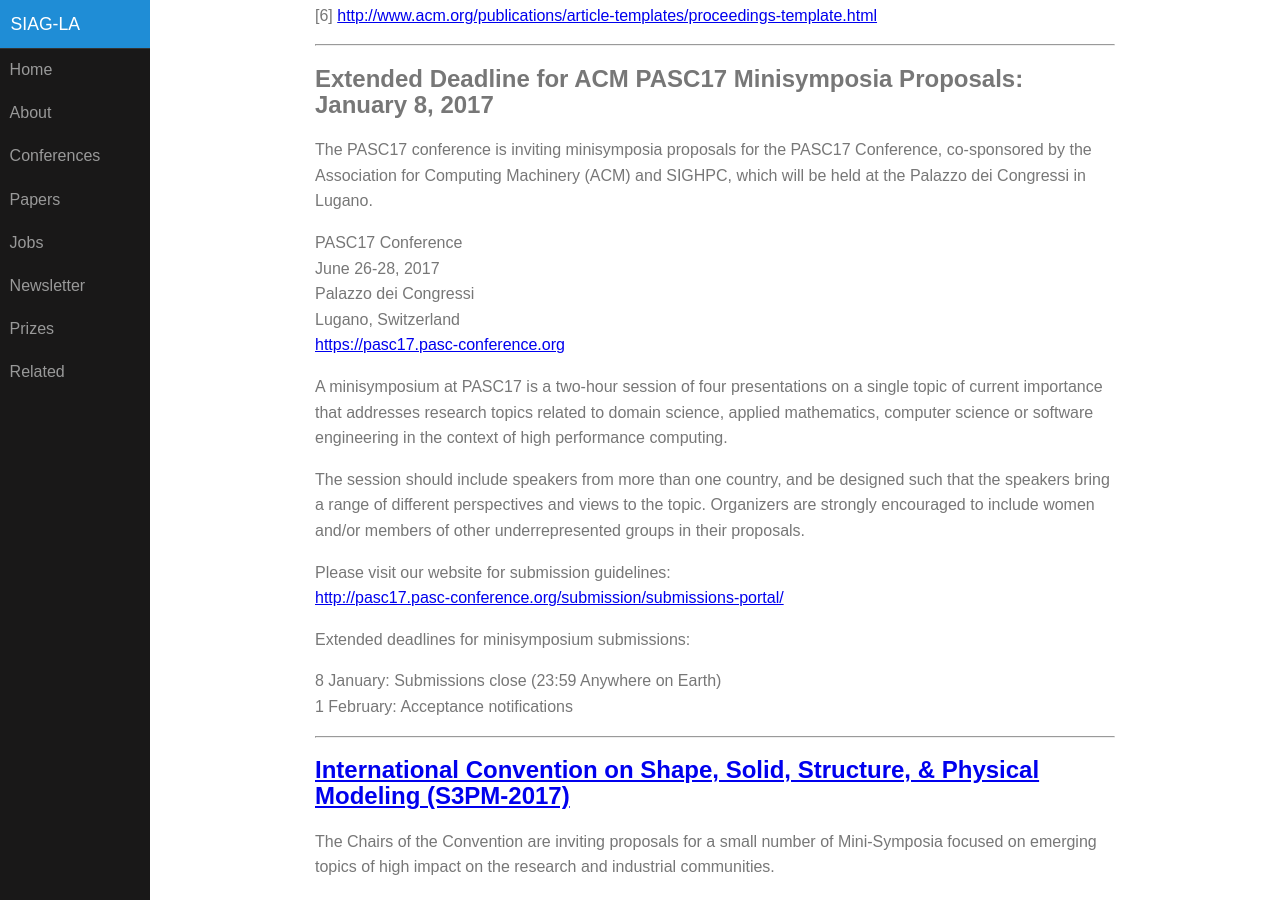
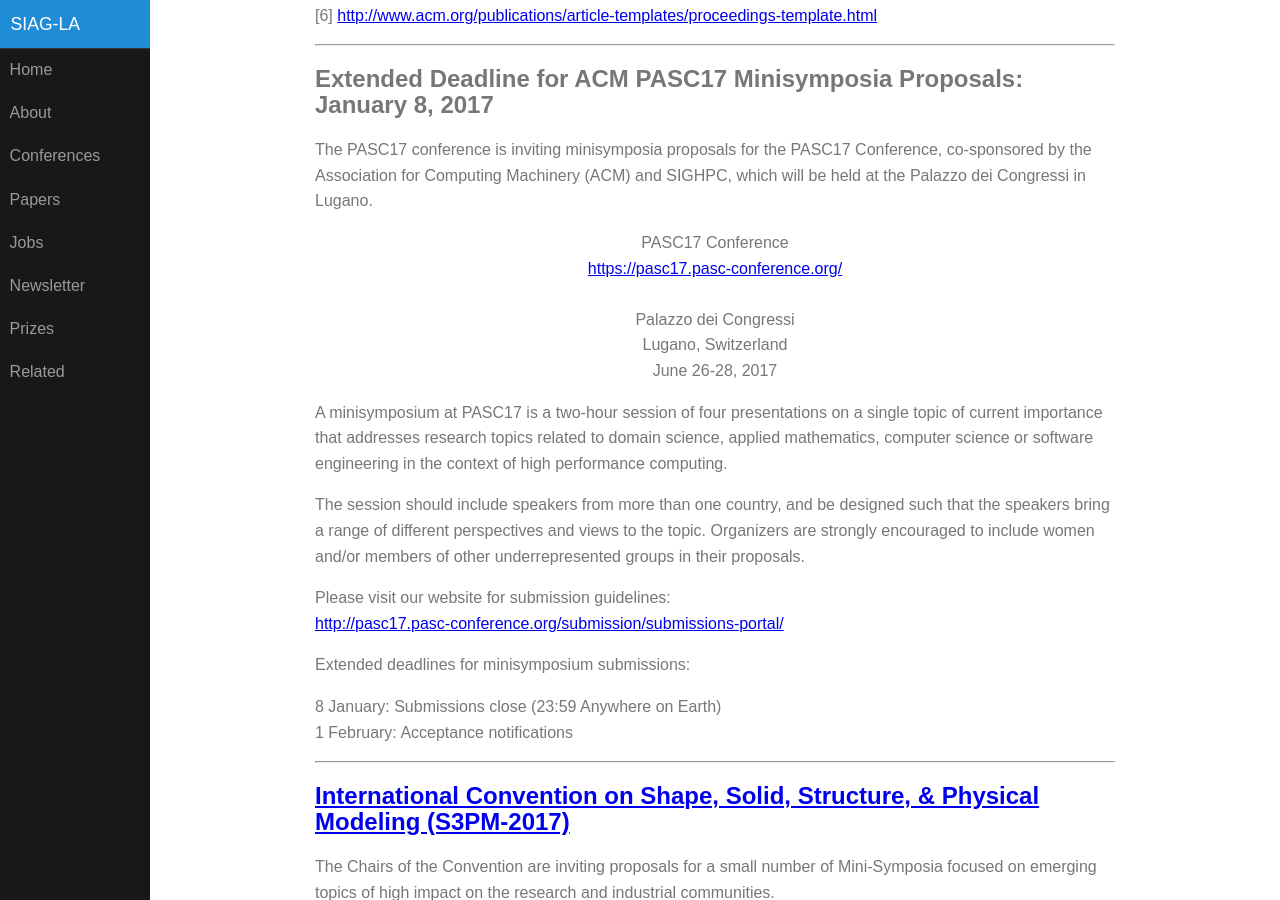
Before and after one commit to dbindel/siagla, a Jekyll site: the page built from _posts/2017-01-02-digest.md, in a window 1280 px wide and 900 px high, scrolled down 4331 px. Built offline with Jekyll 4.4.1, drawn with Linux system fonts in a browser that asks for light colours; comment, search, counter and statistics services are not loaded.

Commit message:
Modified digest

```diff
--- a/_posts/2017-01-02-digest.md
+++ b/_posts/2017-01-02-digest.md
@@ -223,11 +223,15 @@ PASC17 Conference, co-sponsored by the Association for Computing
 Machinery (ACM) and SIGHPC, which will be held at the Palazzo dei
 Congressi in Lugano.
 
-PASC17 Conference
-June 26-28, 2017
-Palazzo dei Congressi
-Lugano, Switzerland
-<https://pasc17.pasc-conference.org>
+<p style="text-align: center;">
+PASC17 Conference  <br>
+<a href="https://pasc17.pasc-conference.org/">https://pasc17.pasc-conference.org/</a><br>
+<br>
+Palazzo dei Congressi  <br>
+Lugano, Switzerland  <br>
+June 26-28, 2017  <br>
+</p>
+
 
 A minisymposium at PASC17 is a two-hour session of four presentations
 on a single topic of current importance that addresses research topics
```
